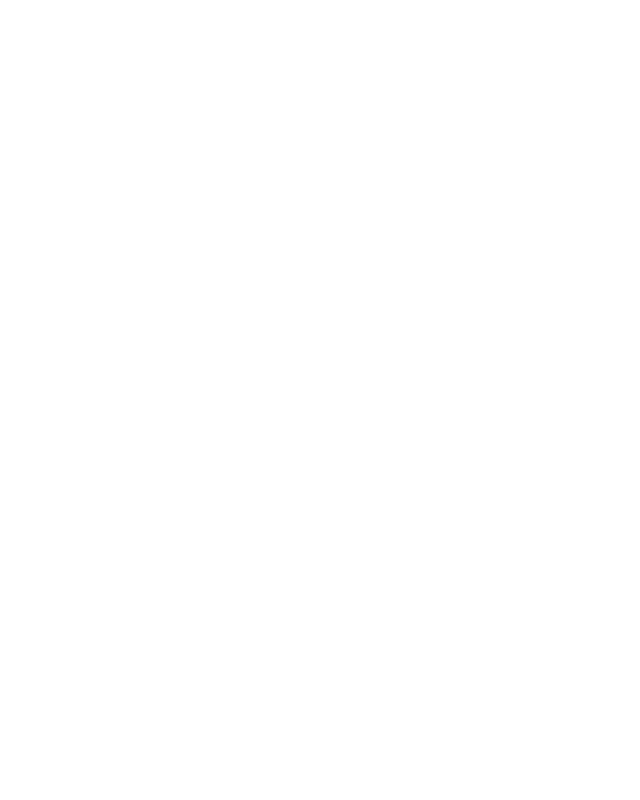
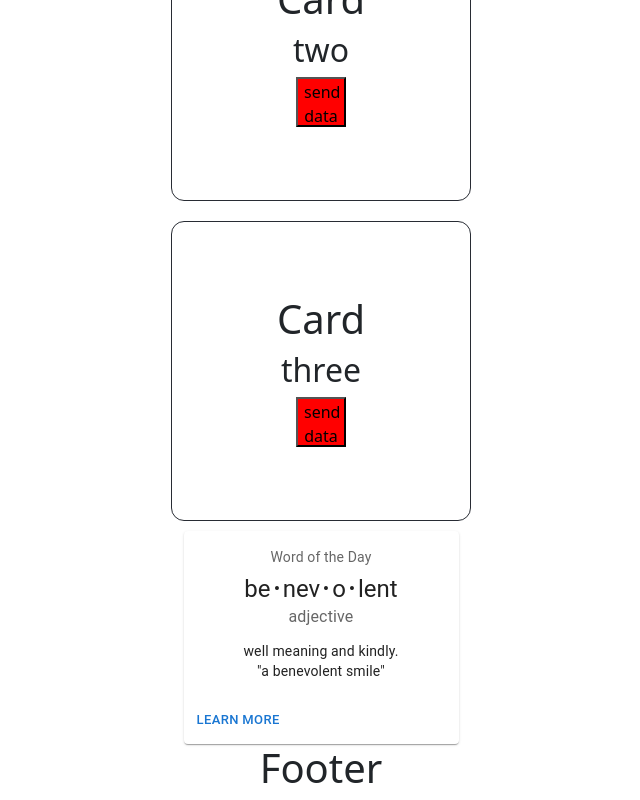
Before and after one commit to SyedGulzar786/react2, a React (Create React App) app: page / in a window 1280 px wide. Shown: the part 1605-2405 px from the top of the page, without its empty margins (319-959 px from the left). Before the commit the page ends 1392 px from the top, so only its background shows below. Built offline with nearby package versions, Linux system fonts and the light colour scheme.

Commit message:
Exploring ANT design, Material UI , react Bootstrap and Practicing props, componnents  and data passing child to parent annd parent to child component and much more

```diff
--- a/package.json
+++ b/package.json
@@ -5,15 +5,18 @@
   "dependencies": {
     "@emotion/react": "^11.13.3",
     "@emotion/styled": "^11.13.0",
-    "@mui/material": "^6.1.1",
+    "@mui/material": "^6.1.2",
+    "@mui/styled-engine-sc": "^6.1.2",
     "@testing-library/jest-dom": "^5.17.0",
     "@testing-library/react": "^13.4.0",
     "@testing-library/user-event": "^13.5.0",
+    "antd": "^5.21.2",
     "bootstrap": "^5.3.3",
     "react": "^18.3.1",
     "react-bootstrap": "^2.10.4",
     "react-dom": "^18.3.1",
     "react-scripts": "5.0.1",
+    "styled-components": "^6.1.13",
     "web-vitals": "^2.1.4"
   },
   "scripts": {
--- a/src/App.jsx
+++ b/src/App.jsx
@@ -3,6 +3,9 @@
 import './App.css';
 import {Card, Input, Header, Footer} from "./components/index.js"
 import Button from 'react-bootstrap/Button';
+import BasicCard from './components/mui_card.jsx';
+import Layouti from './components/ant_layout.jsx';
+
 function App() {
   const getData = (a) => {
     console.log(a)
@@ -15,6 +18,10 @@
   }
   const arr = ["one","two","three"]
   return (
+<div>
+  <div>
+<Layouti/>
+</div>
 
 <div className="App">
 <Header />
@@ -24,9 +31,11 @@
 <Button variant="dark">Dark</Button>
 <Input onChange={(e) => console.log(e.target.value)} />
 {arr.map((v,i) => <Card key={i} v={v} getData={getData} />)}
+<BasicCard />
 <Footer />
 </div>
 
+</div>
   );
 }
 
--- /dev/null
+++ b/src/components/ant_layout.jsx
@@ -0,0 +1,88 @@
+"use client";
+import React, { useState } from 'react';
+import {
+  DesktopOutlined,
+  FileOutlined,
+  PieChartOutlined,
+  TeamOutlined,
+  UserOutlined,
+} from '@ant-design/icons';
+import { Breadcrumb, Layout, Menu, theme } from 'antd';
+const { Header, Content, Footer, Sider } = Layout;
+function getItem(label, key, icon, children) {
+  return {
+    key,
+    icon,
+    children,
+    label,
+  };
+}
+const items = [
+  getItem('Option 1', '1', <PieChartOutlined />),
+  getItem('Option 2', '2', <DesktopOutlined />),
+  getItem('User', 'sub1', <UserOutlined />, [
+    getItem('Tom', '3'),
+    getItem('Bill', '4'),
+    getItem('Alex', '5'),
+  ]),
+  getItem('Team', 'sub2', <TeamOutlined />, [getItem('Team 1', '6'), getItem('Team 2', '8')]),
+  getItem('Files', '9', <FileOutlined />),
+];
+const Layouti = () => {
+  const [collapsed, setCollapsed] = useState(false);
+  const {
+    token: { colorBgContainer, borderRadiusLG },
+  } = theme.useToken();
+  return (
+    <Layout
+      style={{
+        minHeight: '100vh',
+      }}
+    >
+      <Sider collapsible collapsed={collapsed} onCollapse={(value) => setCollapsed(value)}>
+        <div className="demo-logo-vertical" />
+        <Menu theme="dark" defaultSelectedKeys={['1']} mode="inline" items={items} />
+      </Sider>
+      <Layout>
+        <Header
+          style={{
+            padding: 0,
+            background: colorBgContainer,
+          }}
+        />
+        <Content
+          style={{
+            margin: '0 16px',
+          }}
+        >
+          <Breadcrumb
+            style={{
+              margin: '16px 0',
+            }}
+          >
+            <Breadcrumb.Item>User</Breadcrumb.Item>
+            <Breadcrumb.Item>Bill</Breadcrumb.Item>
+          </Breadcrumb>
+          <div
+            style={{
+              padding: 24,
+              minHeight: 360,
+              background: colorBgContainer,
+              borderRadius: borderRadiusLG,
+            }}
+          >
+            Bill is a cat.
+          </div>
+        </Content>
+        <Footer
+          style={{
+            textAlign: 'center',
+          }}
+        >
+          Ant Design ©{new Date().getFullYear()} Created by Ant UED
+        </Footer>
+      </Layout>
+    </Layout>
+  );
+};
+export default Layouti;
--- /dev/null
+++ b/src/components/mui_card.jsx
@@ -0,0 +1,40 @@
+import * as React from 'react';
+import Box from '@mui/material/Box';
+import Card from '@mui/material/Card';
+import CardActions from '@mui/material/CardActions';
+import CardContent from '@mui/material/CardContent';
+import Button from '@mui/material/Button';
+import Typography from '@mui/material/Typography';
+
+const bull = (
+  <Box
+    component="span"
+    sx={{ display: 'inline-block', mx: '2px', transform: 'scale(0.8)' }}
+  >
+    •
+  </Box>
+);
+
+export default function BasicCard() {
+  return (
+    <Card sx={{ minWidth: 275 }}>
+      <CardContent>
+        <Typography gutterBottom sx={{ color: 'text.secondary', fontSize: 14 }}>
+          Word of the Day
+        </Typography>
+        <Typography variant="h5" component="div">
+          be{bull}nev{bull}o{bull}lent
+        </Typography>
+        <Typography sx={{ color: 'text.secondary', mb: 1.5 }}>adjective</Typography>
+        <Typography variant="body2">
+          well meaning and kindly.
+          <br />
+          {'"a benevolent smile"'}
+        </Typography>
+      </CardContent>
+      <CardActions>
+        <Button size="small">Learn More</Button>
+      </CardActions>
+    </Card>
+  );
+}
```
Also changed, not shown: src/components/MUIcard.jsx (deleted), 1 other file (tests, documents, lock files or other folders).
